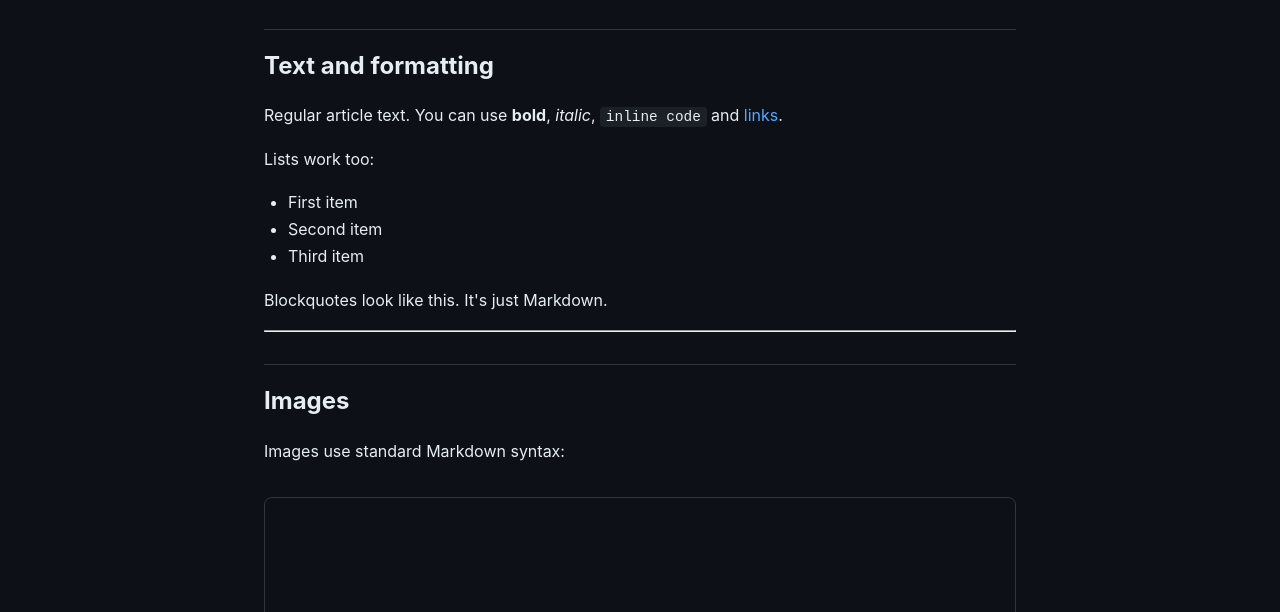
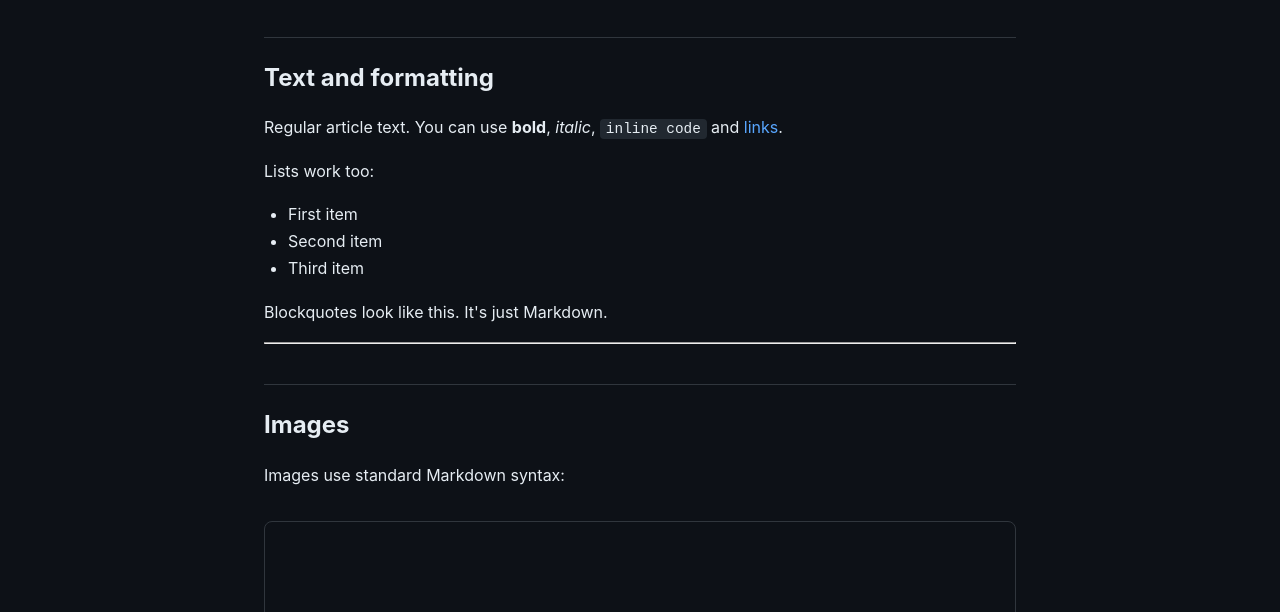
Before and after one commit to Ihtier-0/Ihtier-0.github.io, an Astro site: page /en/articles/demo in a window 1280 px wide. Shown: the part 188-800 px from the top of the page. Built offline with nearby package versions, Linux system fonts and the light colour scheme; Astro itself is replaced by a stand-in of ours; animation ran at ten frames a second.

Commit message:
Polish: heading spacing, inline code contrast, card hover lift
- Increase article h2 top margin to 2.5rem for better section separation
- Brighten dark mode --bg-code (#1c2128 -> #212830) for inline code contrast
- Add translateY(-2px) hover effect on article cards with smooth transition

Co-Authored-By: Claude Opus 4.6 <noreply@anthropic.com>

```diff
--- a/src/styles/global.css
+++ b/src/styles/global.css
@@ -5,7 +5,7 @@
 [data-theme="dark"] {
   --bg: #0d1117;
   --bg-surface: #161b22;
-  --bg-code: #1c2128;
+  --bg-code: #212830;
   --border: #30363d;
   --text: #e6edf3;
   --text-muted: #8b949e;
@@ -149,12 +149,13 @@ main {
   background: var(--bg-surface);
   border: 1px solid var(--border);
   border-radius: 8px;
-  transition: border-color 0.2s;
+  transition: border-color 0.2s, transform 0.2s;
 }
 
 .article-list a:hover {
   border-color: var(--accent);
   text-decoration: none;
+  transform: translateY(-2px);
 }
 
 .article-list h2 {
@@ -224,8 +225,8 @@ main {
 
 .article-content h2 {
   font-size: 1.5rem;
-  margin: 2rem 0 1rem;
-  padding-top: 1rem;
+  margin: 2.5rem 0 1rem;
+  padding-top: 1.25rem;
   border-top: 1px solid var(--border);
 }
 
```
